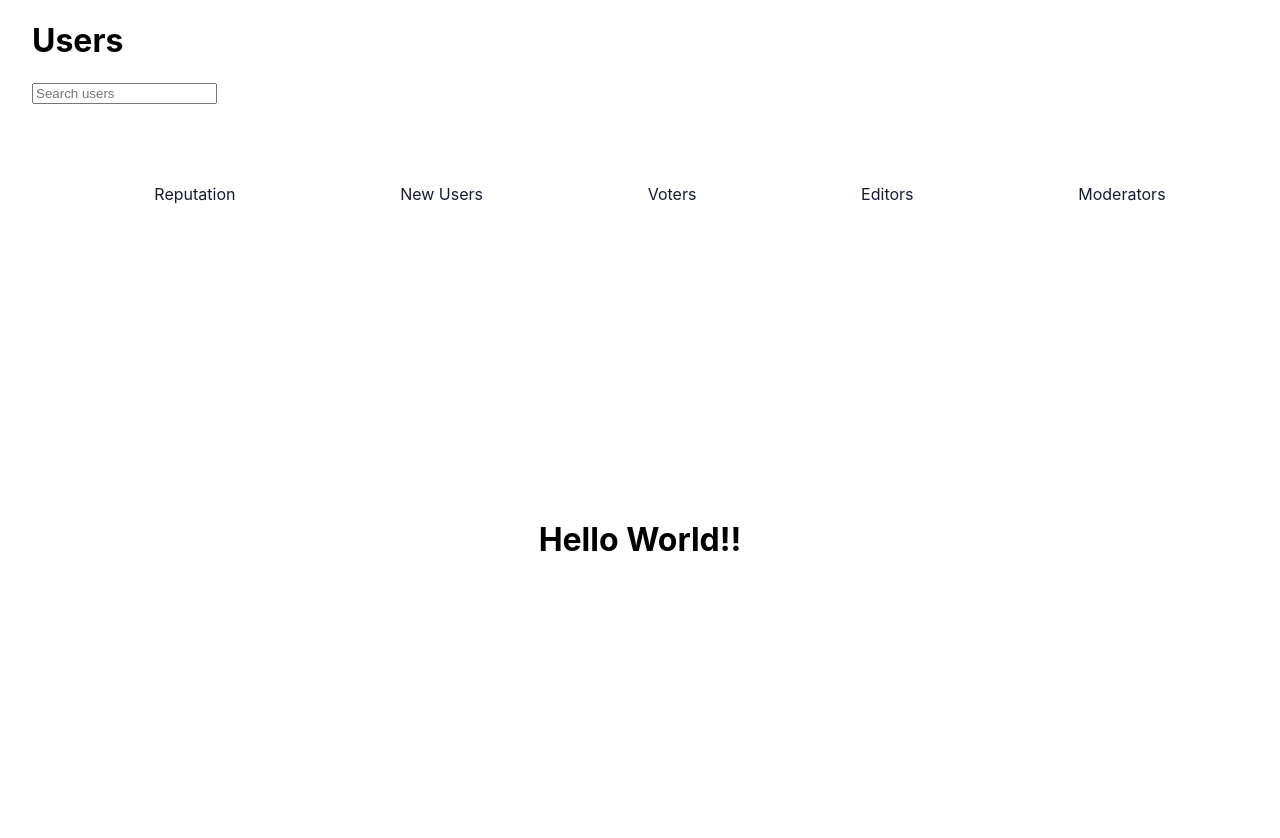
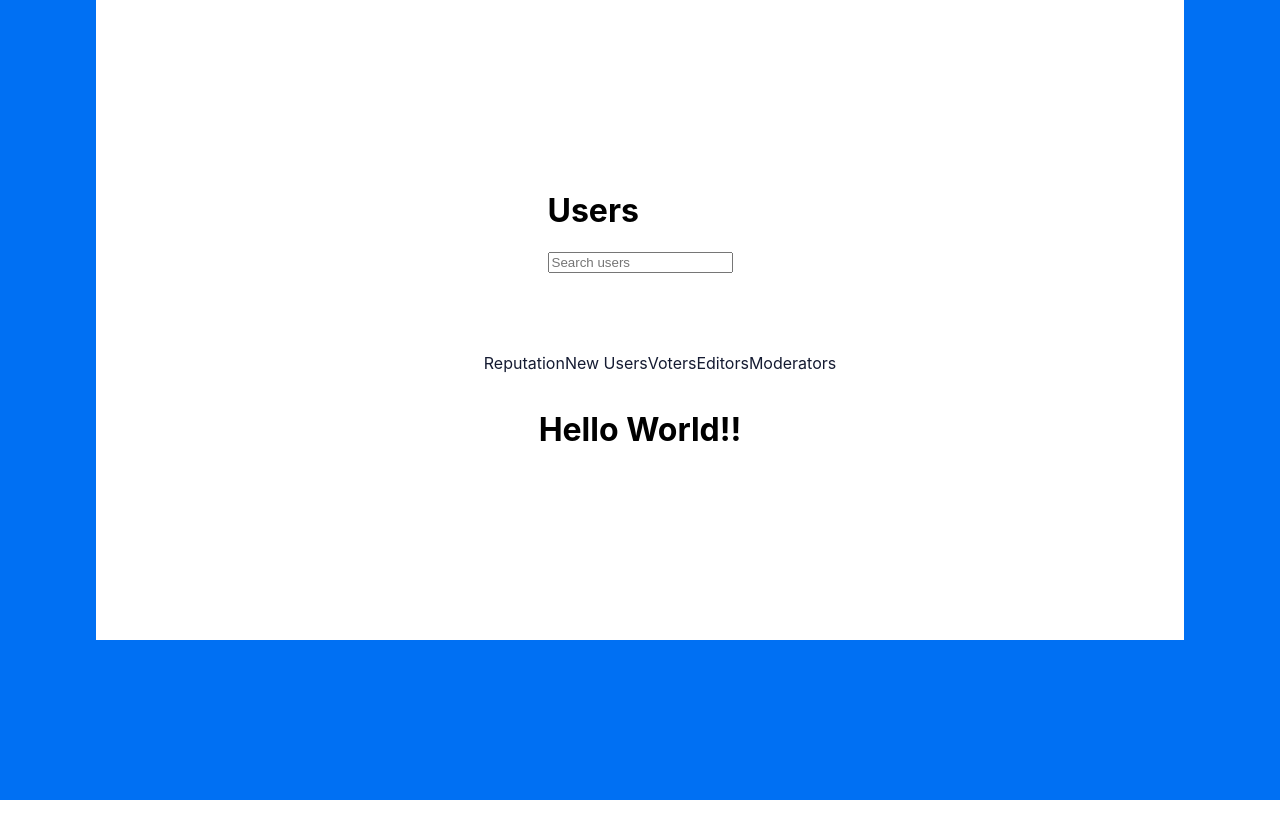
Before and after one commit to DomingosManuelFranco/users-list, a Next.js app: page / in a window 1280 px wide. Shown: the top 838 px of the page. After the commit the page ends 800 px from the top, so only its background shows below. Built offline with nearby package versions, Linux system fonts and the light colour scheme.

Commit message:
containering the main content

```diff
--- a/pages/index.js
+++ b/pages/index.js
@@ -1,20 +1,21 @@
-import Head from "next/head";
-import Image from "next/image";
-import styles from "../styles/Home.module.css";
-import Navbar from "../components/Navbar";
-import Search from "../components/Search";
+import Head from 'next/head';
+import Image from 'next/image';
+import styles from '../styles/Home.module.css';
+import Navbar from '../components/Navbar';
+import Search from '../components/Search';
 
 export default function Home() {
   return (
     <div className={styles.container}>
       <Head>
         <title>Users List</title>
-        <meta name="description" content="Generated by create next app" />
-        <link rel="icon" href="/favicon.ico" />
+        <meta name='description' content='Generated by create next app' />
+        <link rel='icon' href='/favicon.ico' />
       </Head>
-      <Search />
+
+      <main className={styles.main}>
+        <Search />
         <Navbar />
-      <main className={styles.main}>
         <h1>Hello World!!</h1>
       </main>
     </div>
--- a/styles/Home.module.css
+++ b/styles/Home.module.css
@@ -1,5 +1,7 @@
 .container {
-  padding: 0 2rem;
+  min-height: 100vh;
+  padding: 0 6rem;
+  background-color: #0070f3;
 }
 
 .main {
@@ -10,6 +12,7 @@
   flex-direction: column;
   justify-content: center;
   align-items: center;
+  background-color: white;
 }
 
 .footer {
```
